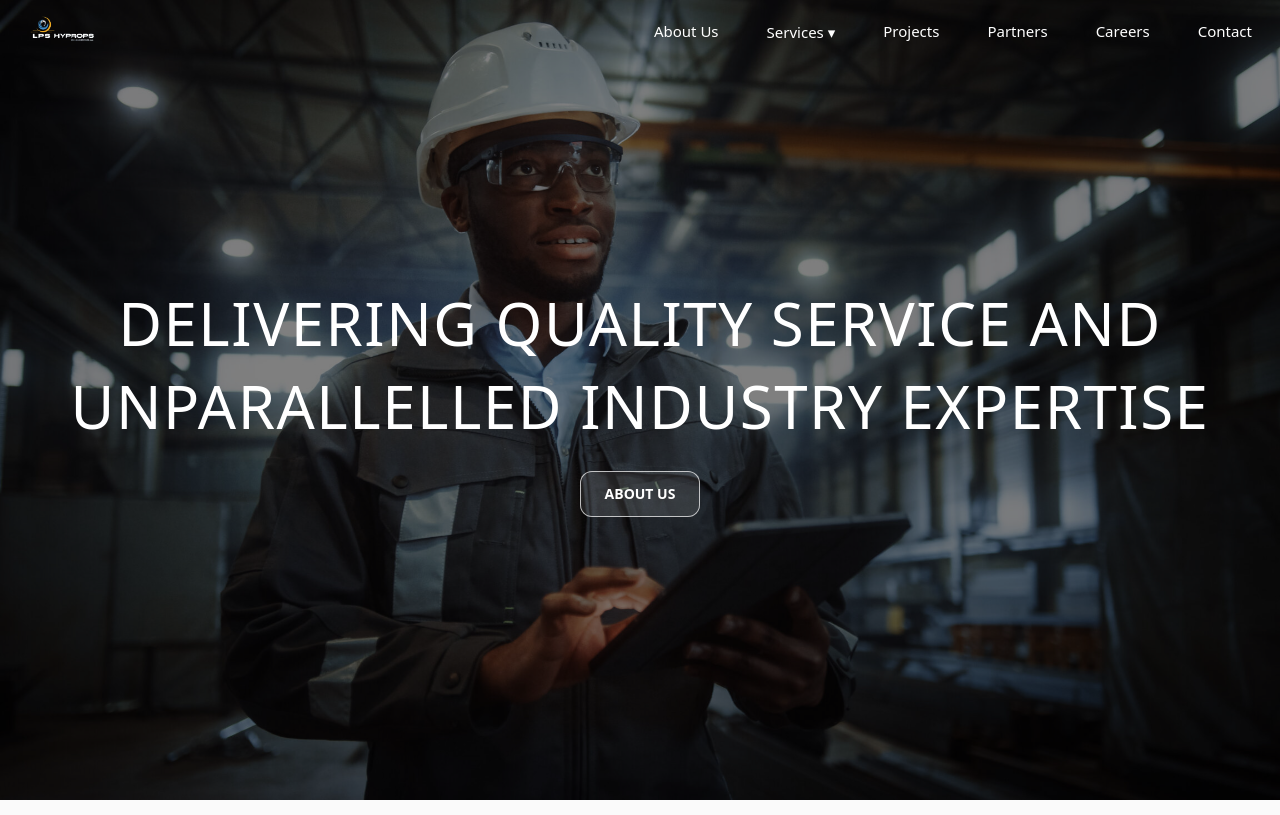
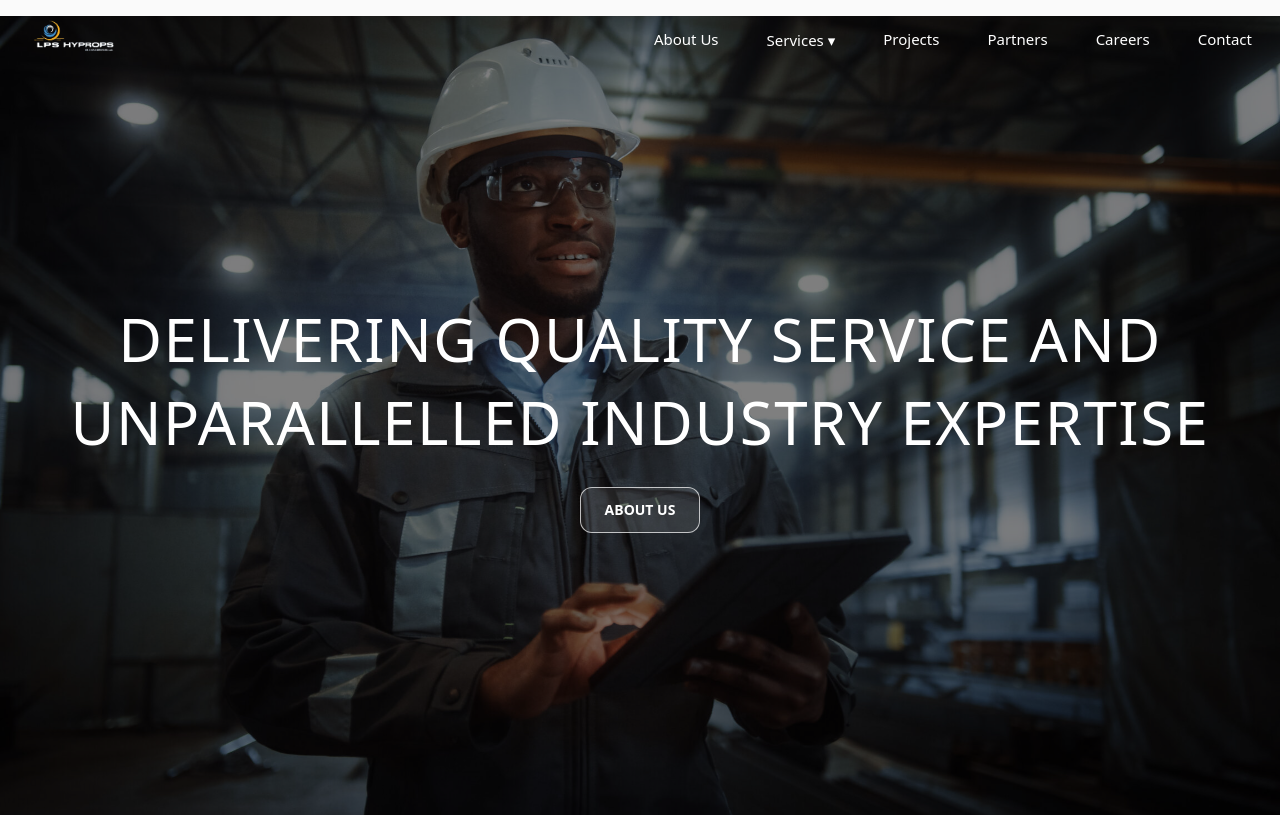
Before and after one commit to Codedzephyr/random-project, a React (Vite) app: page / in a window 1280 px wide. Shown: the top 815 px of the page. Built offline with nearby package versions, Linux system fonts and the light colour scheme.

Commit message:
Update top-bar.tsx

```diff
--- a/src/components/top-bar.tsx
+++ b/src/components/top-bar.tsx
@@ -45,7 +45,7 @@ export const TopBar: React.FC = () => {
           <img
             src="/logo.png"
             alt="LPS-HYPROPS Logo"
-            className="max-h-16"
+            className="max-h-20"
           />
         </Link>
 
```
